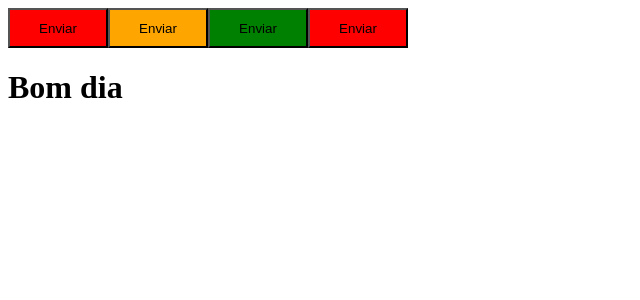
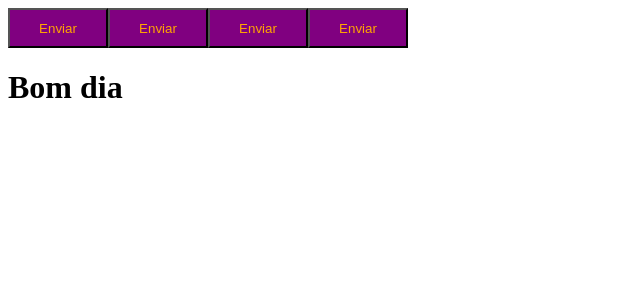
Before and after one commit to Hzimr/Ignite-Timer, a React (Vite) app: page / in a window 1280 px wide. Shown: the top 300 px of the page, without its empty margins (0-640 px from the left). Built offline with nearby package versions, Linux system fonts and the light colour scheme.

Commit message:
styles: config themes

```diff
--- a/src/App.tsx
+++ b/src/App.tsx
@@ -1,8 +1,11 @@
 import { Button } from "./components/button/button"
 import { Header } from "./components/header/header"
+import { ThemeProvider } from "styled-components"
+import { defaultTheme } from "./styles/themes/defaults"
 
 export function App() {
   return (
+    <ThemeProvider theme={defaultTheme}>
       <div>
         <Header />
         <Button variant='danger' />
@@ -11,5 +14,6 @@
         <Button variant="danger"/>
         <h1>Bom dia</h1>
       </div>
+    </ThemeProvider>
   )
 }
--- a/src/components/button/buttonStyles.ts
+++ b/src/components/button/buttonStyles.ts
@@ -17,7 +17,10 @@
   width: 100px;
   height: 40px;
 
-  ${props => {
+  background-color: ${props => props.theme.primary};
+  color: ${props => props.theme.secondary};
+
+  /* ${props => {
     return `background-color: ${buttonVariants[props.variant]}`
-  }}
+  }} */
 `
--- /dev/null
+++ b/src/styles/themes/defaults.ts
@@ -0,0 +1,4 @@
+export const defaultTheme = {
+  primary: 'purple',
+  secondary: 'orange',
+}
```
